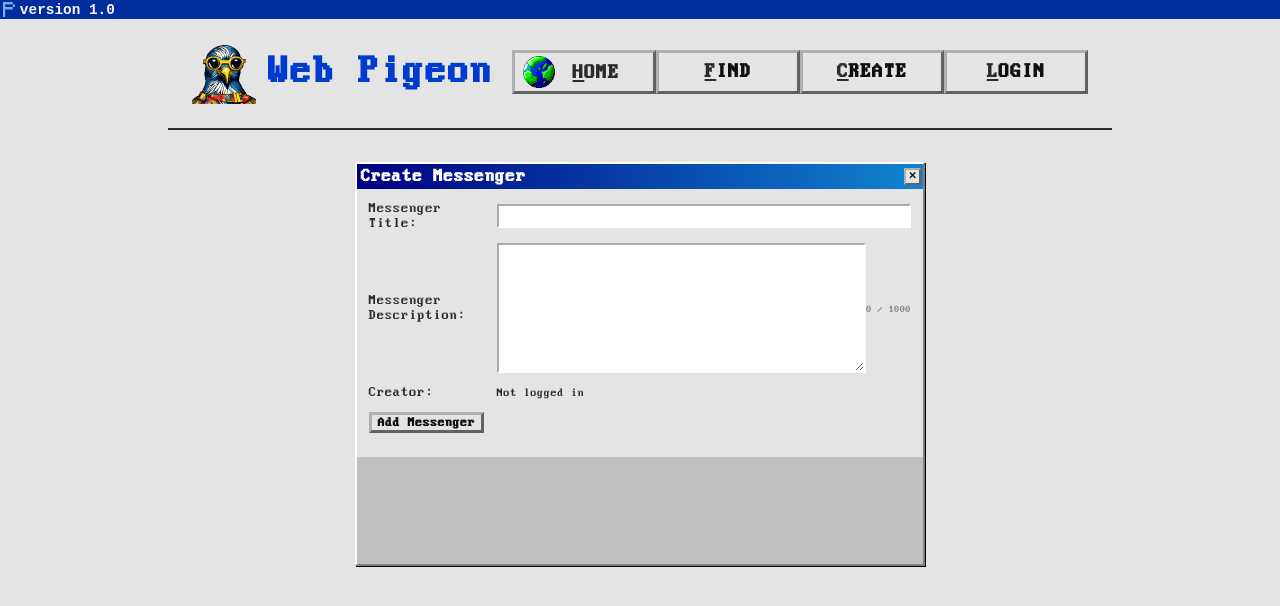
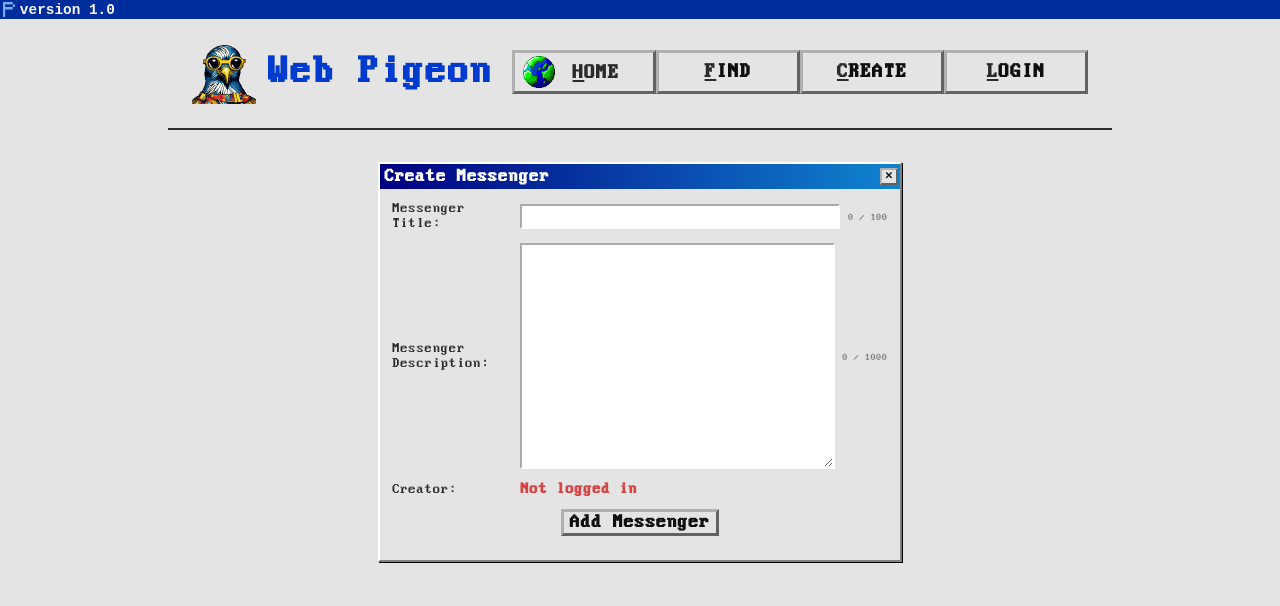
Before and after one commit to AndersJensen5004/WebPigeon, a React (Create React App) app in the folder web-pigeon/: page /create in a window 1280 px wide. Shown: the top 606 px of the page. Built offline with nearby package versions, Linux system fonts and the light colour scheme.

Commit message:
adding messenger descriptions

```diff
--- a/web-pigeon/src/components/CreateMessenger/Create.js
+++ b/web-pigeon/src/components/CreateMessenger/Create.js
@@ -63,7 +63,9 @@ const Create = () => {
                             required
                             value={title}
                             onChange={(e) => setTitle(e.target.value)}
+                            maxLength={100}
                         />
+                        <div className="char-count">{title.length} / 100</div>
                     </div>
                     <div className="field-row">
                         <label htmlFor="description">Messenger Description:</label>
@@ -78,7 +80,7 @@ const Create = () => {
                     </div>
                     <div className="field-row">
                         <label>Creator:</label>
-                        <span>{user ? user.username : 'Not logged in'}</span>
+                        <span className="messenger-creator">{user ? user.username : 'Not logged in'}</span>
                     </div>
                     <div className="field-row">
                         <button type="submit" className="retro-button" disabled={isPending}>
--- a/web-pigeon/src/components/CreateMessenger/CreateMessenger.css
+++ b/web-pigeon/src/components/CreateMessenger/CreateMessenger.css
@@ -1,13 +1,11 @@
 .create-messenger {
-  width: 60%;
+  width: 55%;
   min-width: 20rem;
-  height: 25rem;
   margin: 2rem auto;
   background-color: #c0c0c0;
   border: 0.125rem solid;
   border-color: #ffffff #808080 #808080 #ffffff;
   box-shadow: 0.0625rem 0.0625rem 0 #000000;
-  font-family: 'MS Sans Serif', Arial, sans-serif;
   font-size: 0.75rem;
 }
 
@@ -67,6 +65,12 @@
   display: flex;
   margin-bottom: 0.75rem;
 }
+.field-row:last-child{
+  justify-content: center;
+}
+.field-row:last-child button{
+  font-size: 1.2rem;
+}
 
 .field-row label {
   font-size: 0.9rem;
@@ -79,23 +83,24 @@
   border: 0.125rem inset #ffffff;
   background-color: #ffffff;
   padding: 0.1875rem;
-  font-family: 'MS Sans Serif', Arial, sans-serif;
-  font-size: 0.75rem;
+  font-size: 0.9rem;
 }
 
 .field-row textarea {
-  height: 7.5rem;
+  height: 13.5rem;
   resize: vertical;
+}
+
+.field-row .messenger-creator{
+  font-size: 1rem;
+  font-weight: bold;
+  color: #d54545;
 }
 
 .char-count {
   font-size: 0.625rem;
   color: #808080;
   text-align: right;
-  margin-top: 0.1875rem;
+  margin-top: 0.2rem;
+  margin-left: 0.5rem;
 }
-
-.retro-button:disabled {
-  color: #808080;
-  text-shadow: 0.0625rem 0.0625rem #ffffff;
-}
--- a/web-pigeon/src/components/MessengerDetails/MessengerDetails.css
+++ b/web-pigeon/src/components/MessengerDetails/MessengerDetails.css
@@ -6,10 +6,10 @@
   height: calc(100vh - 7rem);
   display: flex;
   flex-direction: column;
-    padding: 20px;
+  padding: 1.25rem;
   box-sizing: border-box;
-    margin-top: 7rem;
-    border: 2px solid #7c7c7c;
+  margin-top: 2rem;
+  border: 0.125rem solid #7c7c7c;
 }
 
 .messenger-details.terminal-interface * {
@@ -18,36 +18,68 @@
 }
 
 .terminal-header {
-    border-bottom: 1px solid #7c7c7c;
-    padding-bottom: 10px;
-    margin-bottom: 10px;
+  border-bottom: 0.0625rem solid #7c7c7c;
+  padding-bottom: 0.625rem;
+  margin-bottom: 0.625rem;
   display: flex;
   justify-content: space-between;
-    align-items: center;
+  align-items: flex-start;
 }
 
 .terminal-header h2 {
   font-size: 1.5em;
-    margin: 0;
+  margin: 0 0 0.5em 0;
 }
 
 .terminal-header p {
   font-size: 1em;
-    margin: 0;
+  margin: 0 0 0.5em 0;
 }
 
-  .delete-btn {
+.description-toggle {
   background: #e4e4e4;
-    border-bottom: 3px inset rgba(0,0,0,.9);
-    border-right: 3px inset rgba(0,0,0,.9);
-    border-left: 3px inset rgba(255,255,255,.9);
-    border-top: 3px inset rgba(255,255,255,.9);
+  border-bottom: 0.1875rem inset rgba(0,0,0,.9);
+  border-right: 0.1875rem inset rgba(0,0,0,.9);
+  border-left: 0.1875rem inset rgba(255,255,255,.9);
+  border-top: 0.1875rem inset rgba(255,255,255,.9);
   box-sizing: border-box;
   color: #0f0f0f;
   cursor: pointer;
   font-size: 1rem;
   font-weight: bold;
-    padding: 5px 10px;
+  padding: 0.3125rem 0.625rem;
+  margin-bottom: 0.5em;
+}
+
+.description-toggle:hover {
+  color: #003bcf;
+  background: #f1f1f1;
+}
+
+.description-toggle:active {
+  background: #999999;
+}
+
+.description {
+  border: 0.0625rem solid #7c7c7c;
+  padding: 0.625rem;
+  margin-top: 0.5em;
+  max-height: 10em;
+  overflow-y: auto;
+}
+
+.delete-btn {
+  background: #e4e4e4;
+  border-bottom: 0.1875rem inset rgba(0,0,0,.9);
+  border-right: 0.1875rem inset rgba(0,0,0,.9);
+  border-left: 0.1875rem inset rgba(255,255,255,.9);
+  border-top: 0.1875rem inset rgba(255,255,255,.9);
+  box-sizing: border-box;
+  color: #0f0f0f;
+  cursor: pointer;
+  font-size: 1rem;
+  font-weight: bold;
+  padding: 0.3125rem 0.625rem;
 }
 
   .delete-btn:hover {
--- a/web-pigeon/src/components/MessengerDetails/MessengerDetails.js
+++ b/web-pigeon/src/components/MessengerDetails/MessengerDetails.js
@@ -13,6 +13,7 @@ const MessengerDetails = () => {
     const [isPending, setIsPending] = useState(true);
     const [isSending, setIsSending] = useState(false);
     const [showDeleteConfirm, setShowDeleteConfirm] = useState(false);
+    const [showDescription, setShowDescription] = useState(false);
     const navigate = useNavigate();
     const { user } = useContext(AuthContext);
 
@@ -77,6 +78,10 @@ const MessengerDetails = () => {
         }
     };
 
+    const toggleDescription = () => {
+        setShowDescription(!showDescription);
+    };
+
     return (
         <div className="messenger-details terminal-interface">
             { isPending && <div className="loading">Loading...</div> }
@@ -87,6 +92,14 @@ const MessengerDetails = () => {
                         <div>
                             <h2>MESSENGER: {messenger.title}</h2>
                             <p>CREATOR: {messenger.creator}</p>
+                            <button onClick={toggleDescription} className="description-toggle">
+                                {showDescription ? "HIDE DESCRIPTION" : "SHOW DESCRIPTION"}
+                            </button>
+                            {showDescription && (
+                                <div className="description">
+                                    <p>{messenger.description}</p>
+                                </div>
+                            )}
                         </div>
                         {user && user.username === messenger.creator && (
                             <button onClick={handleDeleteClick} className="delete-btn">DELETE</button>
--- a/web-pigeon/src/components/Navbar/Navbar.js
+++ b/web-pigeon/src/components/Navbar/Navbar.js
@@ -36,7 +36,7 @@ const Navbar = () => {
                 <Link className="link retro-button" to="/search"><span className="underline">F</span>ind</Link>
                 <Link className="link retro-button" to="/create"><span className="underline">C</span>reate</Link>
                 {user ? (
-                    <button className="link" onClick={handleLogout}><span className="underline">L</span>ogout</button>
+                    <button className="link retro-button" onClick={handleLogout}><span className="underline">L</span>ogout</button>
                 ) : (
                     <Link className="link retro-button" to="/login"><span className="underline">L</span>ogin</Link>
                 )}
```
Lines whose indentation alone changed are shown as unchanged.
